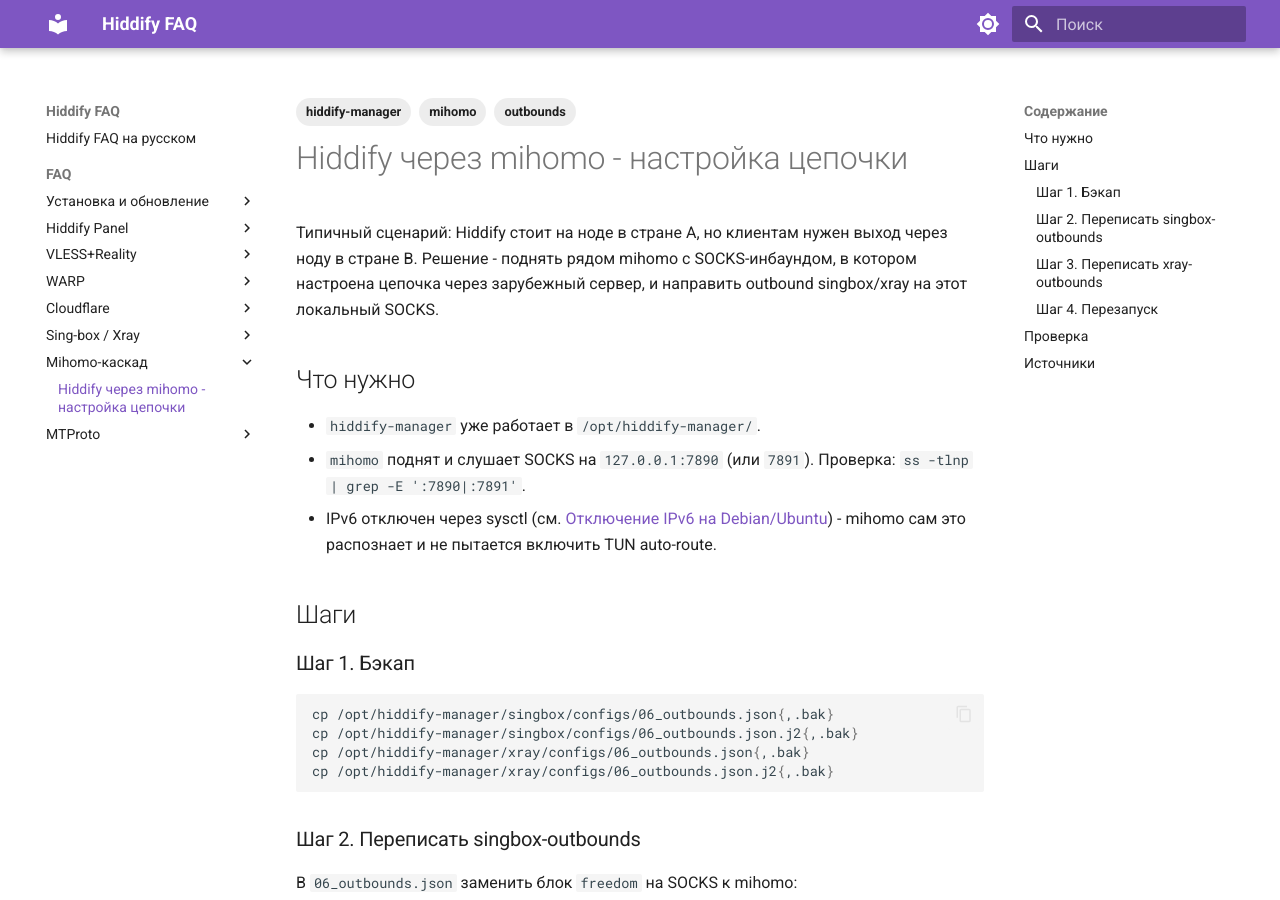
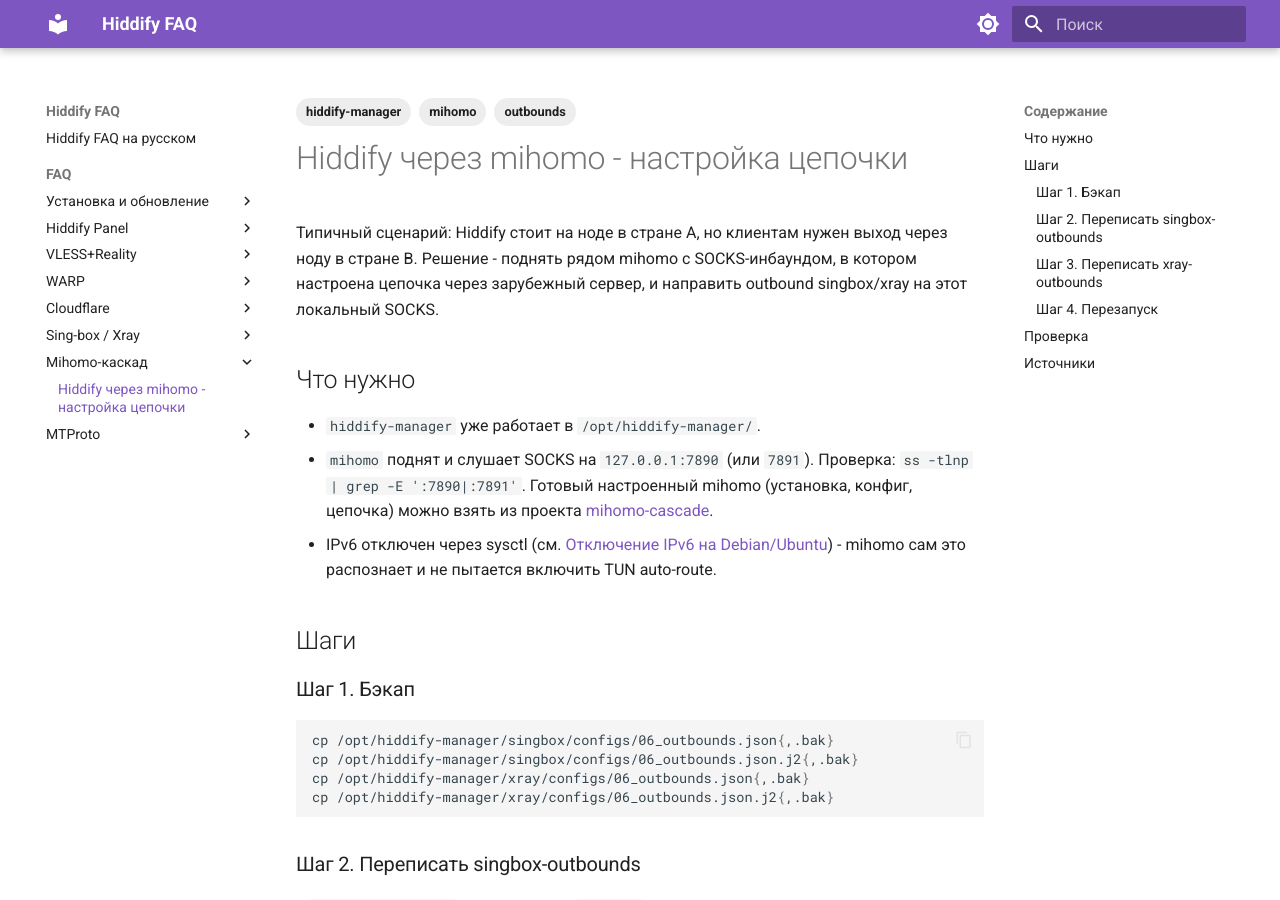
Before and after one commit to dewil/hiddify-faq, an MkDocs documentation site: the page built from docs/faq/mihomo/hiddify-via-mihomo.md, in a window 1280 px wide and 900 px high. Built offline with MkDocs 1.6.1 and Material for MkDocs 9.7.7, drawn with Linux system fonts in a browser that asks for light colours.

Commit message:
mihomo: ссылка на готовую настройку из проекта mihomo-cascade

```diff
--- a/docs/faq/mihomo/hiddify-via-mihomo.md
+++ b/docs/faq/mihomo/hiddify-via-mihomo.md
@@ -14,7 +14,7 @@
 ## Что нужно
 
 - `hiddify-manager` уже работает в `/opt/hiddify-manager/`.
-- `mihomo` поднят и слушает SOCKS на `127.0.0.1:7890` (или `7891`). Проверка: `ss -tlnp | grep -E ':7890|:7891'`.
+- `mihomo` поднят и слушает SOCKS на `127.0.0.1:7890` (или `7891`). Проверка: `ss -tlnp | grep -E ':7890|:7891'`. Готовый настроенный mihomo (установка, конфиг, цепочка) можно взять из проекта [mihomo-cascade](https://github.com/dewil/mihomo-cascade).
 - IPv6 отключен через sysctl (см. [Отключение IPv6 на Debian/Ubuntu](../install/disable-ipv6-debian.md)) - mihomo сам это распознает и не пытается включить TUN auto-route.
 
 ## Шаги
```
